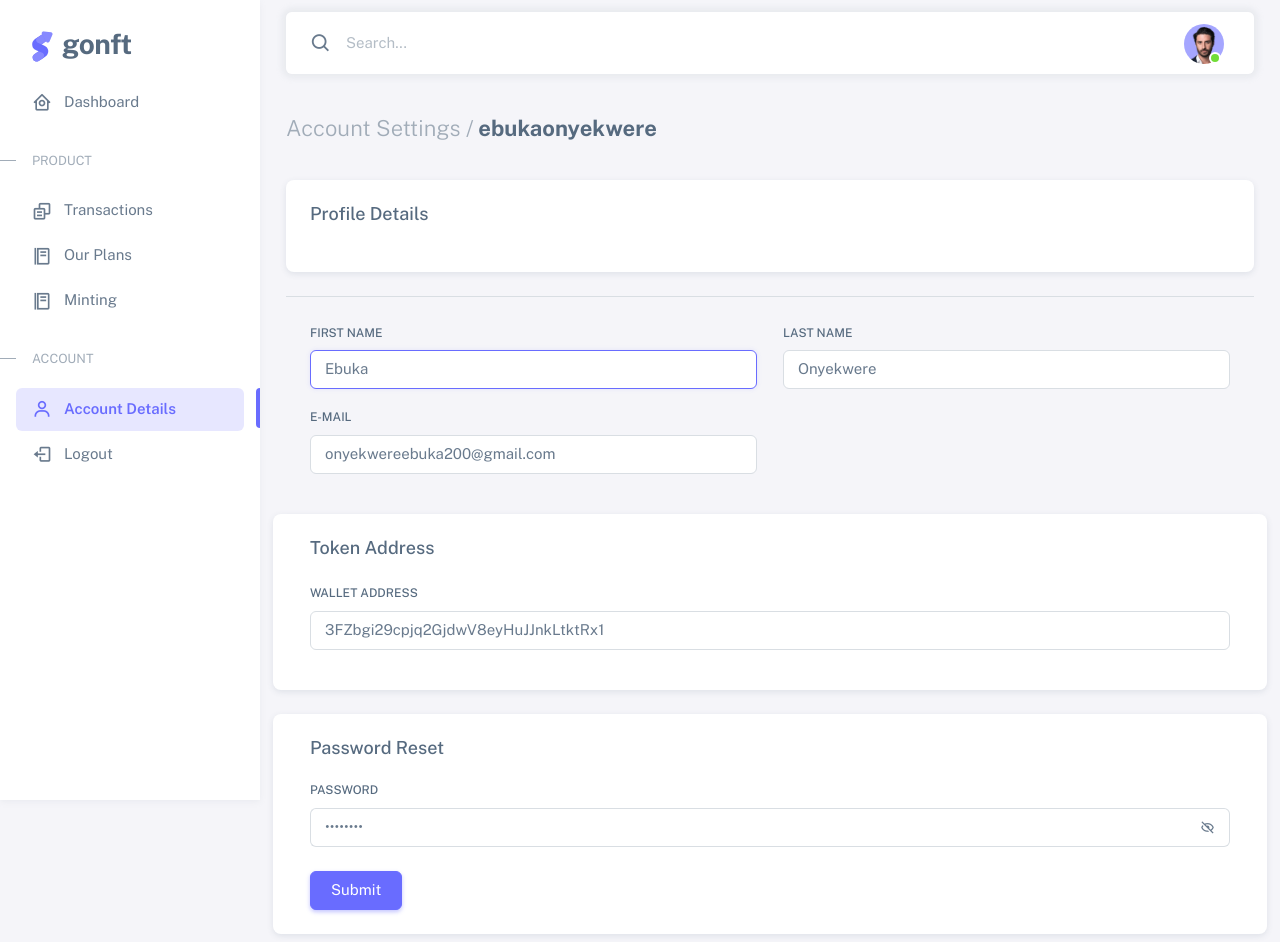
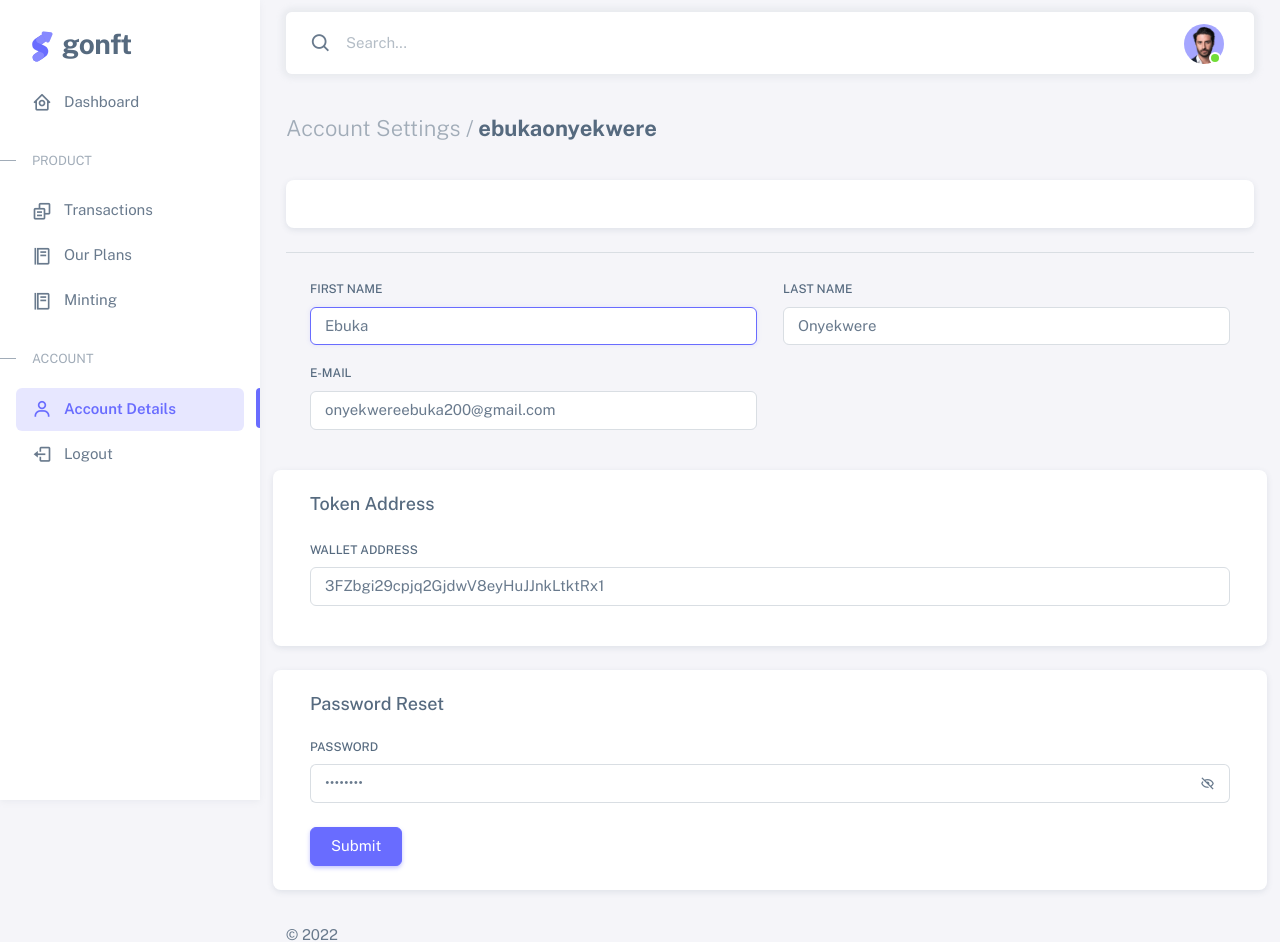
Before and after one commit to Ebuka200/gonfts, a PHP site: page /dashboard/account.php in a window 1280 px wide. Shown: the top 942 px of the page. Run offline with PHP 8.4, Linux system fonts and the light colour scheme; a user stored in the database is signed in; data comes from the database, SQL or seed files in the repository.

Commit message:
profile header
profile header

```diff
--- a/dashboard/account.php
+++ b/dashboard/account.php
@@ -396,7 +396,7 @@ if(isset($_POST['submit'])){
                   <form role="form" action="account.php" method="post" enctype="multipart/form-data">
 
                       <div class="card mb-4">
-                        <h5 class="card-header">Profile Details</h5>
+                        <!-- <h5 class="card-header">Profile Details</h5> -->
                         <!-- Account -->
                         <div class="card-body">
                           <!-- <div class="d-flex align-items-start align-items-sm-center gap-4">
```
